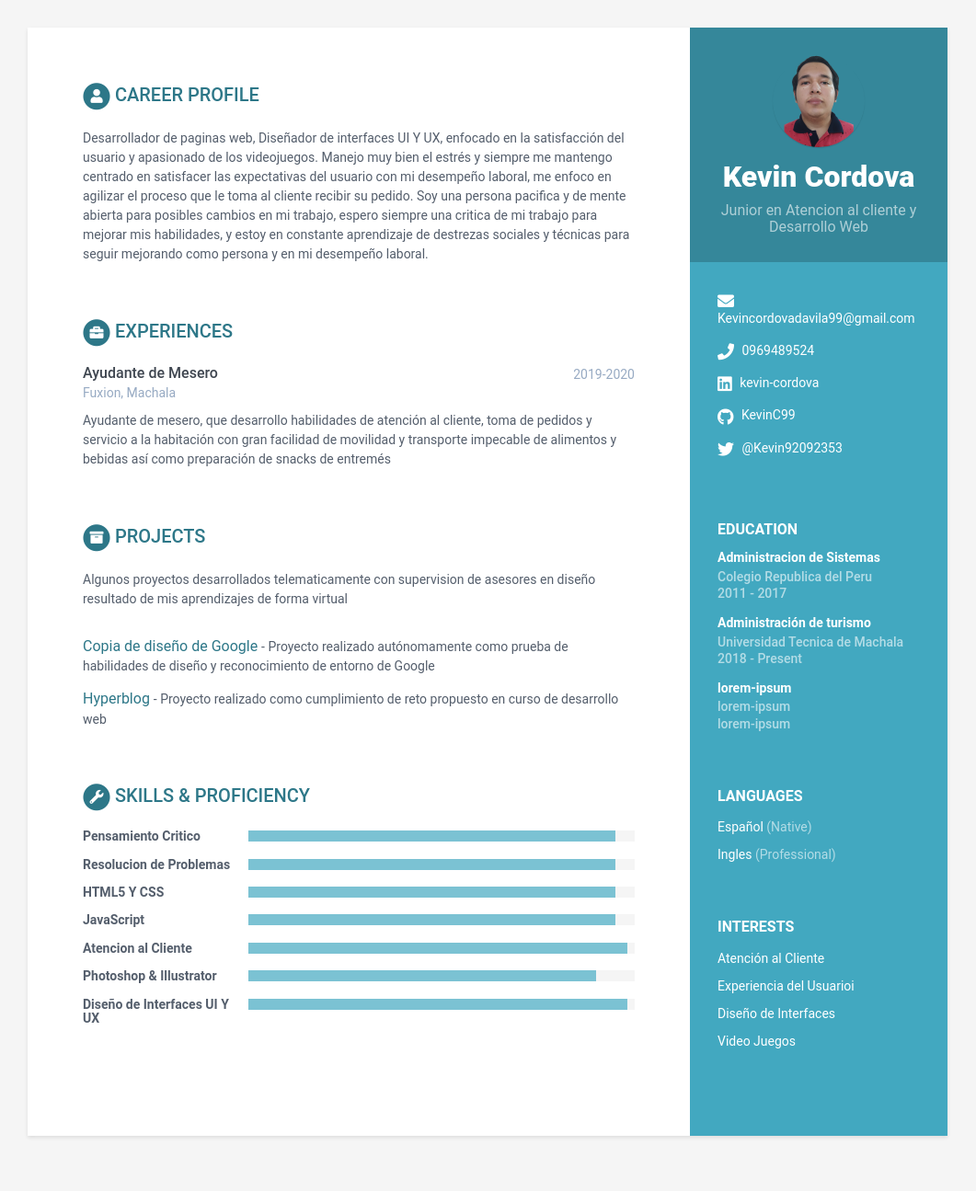
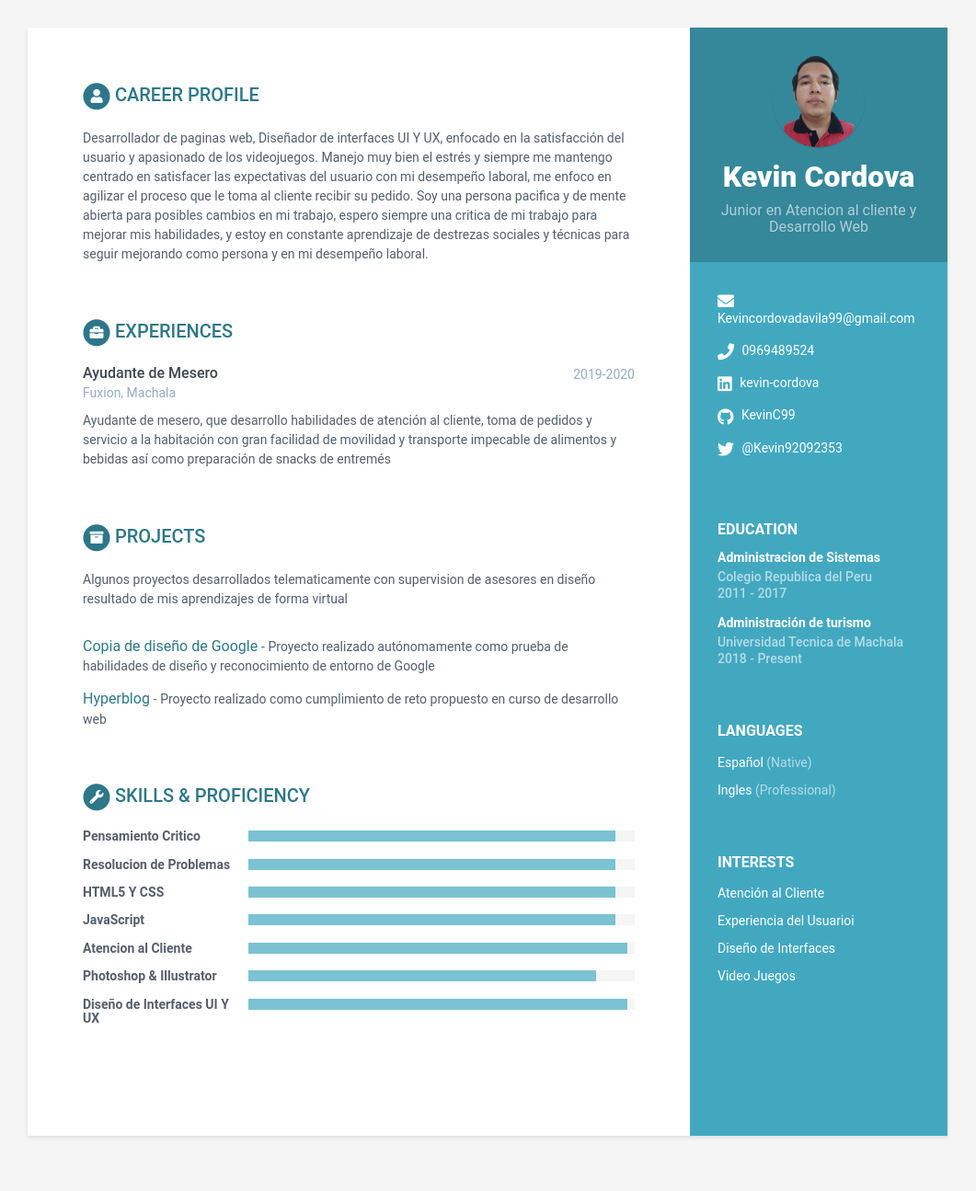
Before and after one commit to KevinC99/good-birch-4e19a, a Jekyll site: the page built from index.html, in a window 1280 px wide. Shown: the whole page at 92% size, without its empty margins (110-1171 px from the left). Built offline with Jekyll 4.4.1, drawn with Linux system fonts in a browser that asks for light colours.

Commit message:
data.yml: updated education

```diff
--- a/_data/data.yml
+++ b/_data/data.yml
@@ -59,12 +59,6 @@ education:
     details: >-
       Lorem ipsum dolor sit amet, consectetur adipiscing elit, sed do eiusmod
       tempor incididunt ut labore et dolore magna aliqua.
-  - degree: lorem-ipsum
-    university: lorem-ipsum
-    time: lorem-ipsum
-    details: >-
-      Lorem ipsum dolor sit amet, consectetur adipiscing elit, sed do eiusmod
-      tempor incididunt ut labore et dolore magna aliqua.
 experiences:
   - role: Ayudante de Mesero
     time: 2019-2020
```
